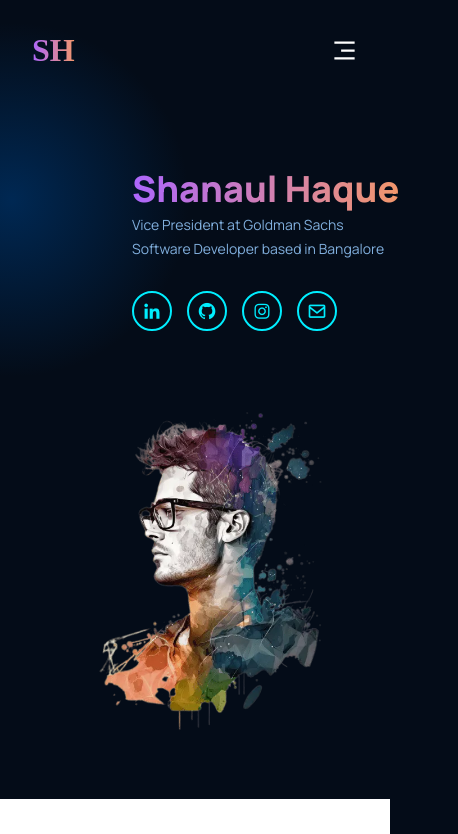
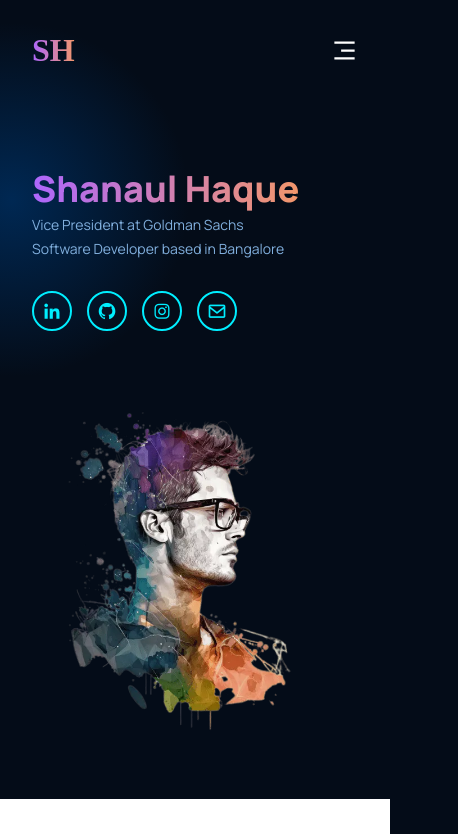
Before and after one commit to shanaulhaque/shaan-portfolio, a React (Create React App) app: page / in a window 390 px wide. Shown: the top 834 px of the page, 458 px wide, since content can reach past the window. Built offline with nearby package versions, Linux system fonts and the light colour scheme.

Commit message:
header fix

```diff
--- a/src/container/header/profile_header.css
+++ b/src/container/header/profile_header.css
@@ -12,7 +12,7 @@
   margin-right: 5rem;
   transition: .5s ease;
   opacity: 0;
-  animation: slideRight 1s ease forwards;
+  animation: slideLeft 1s ease forwards;
   animation-delay: calc(.2s * var);
 }
 
@@ -109,6 +109,19 @@
   }
 }
 
+@media screen and (max-width: 1250px) {
+  .profile__header-content h1 {
+      font-size: 50px;
+      line-height: 60px;
+  }
+
+  .profile__header-content p {
+      font-size: 16px;
+      line-height: 24px;
+  }
+
+}
+
 @media screen and (max-width: 650px) {
   .profile__header-content h1 {
       font-size: 48px;
@@ -118,6 +131,9 @@
   .profile__header-content p {
       font-size: 16px;
       line-height: 24px;
+  }
+  .profile__header-image img {
+    transform: scaleX(1);
   }
 
 }
@@ -132,4 +148,7 @@
       font-size: 14px;
       line-height: 24px;
   }
+  .profile__header-image img {
+    transform: scaleX(1);
+  }
 }
```
